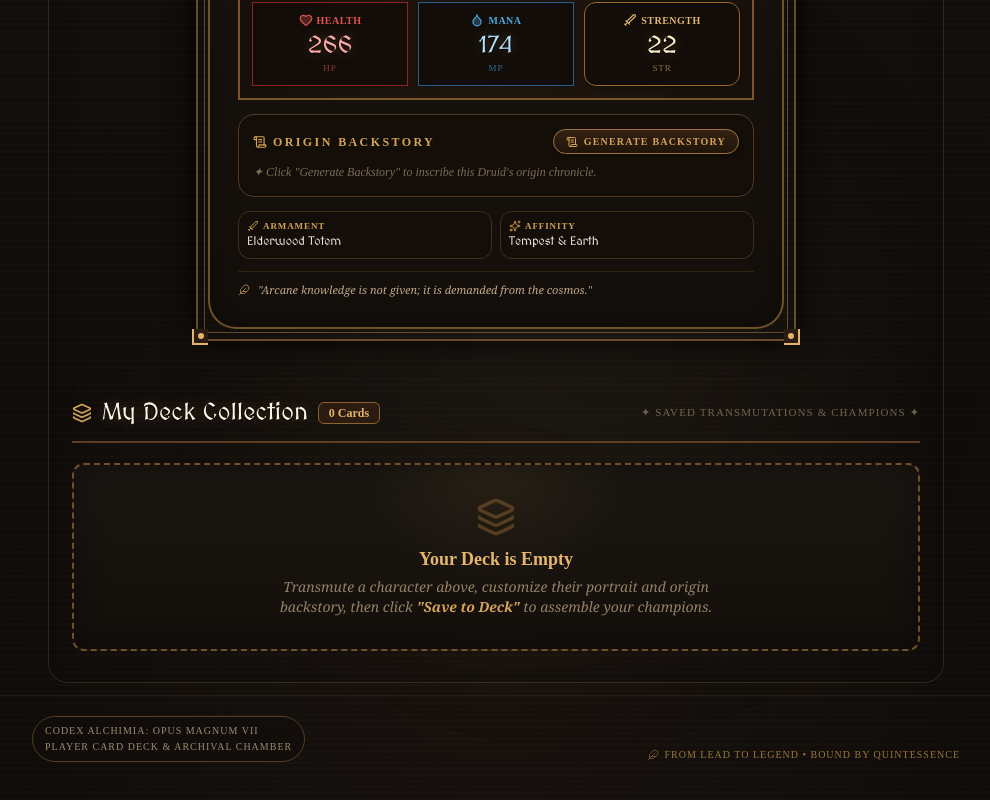
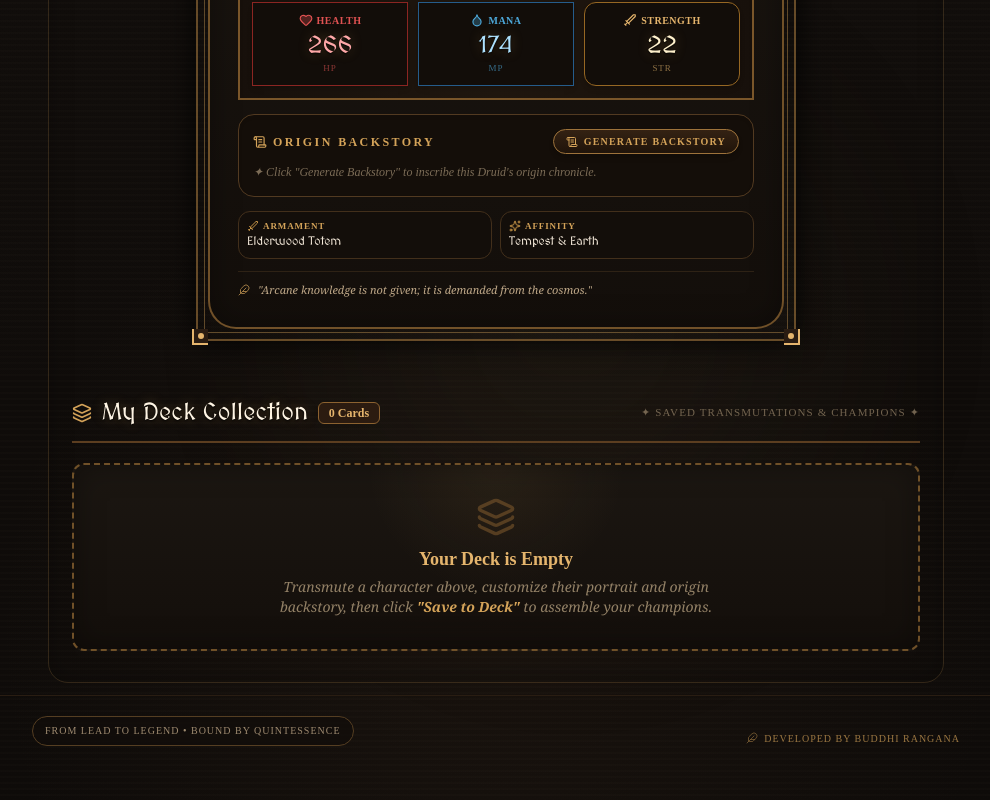
Before and after one commit to buddhirangana/fantasy-character-generator, a React (Vite) app: page / in a window 1280 px wide. Shown: the part 903-1703 px from the top of the page, without its empty margins (144-1134 px from the left). Built offline with nearby package versions, Linux system fonts and the light colour scheme; a web font is replaced by a local one.

Commit message:
refactor footer content and clean up whitespace for improved readability

```diff
--- a/src/App.tsx
+++ b/src/App.tsx
@@ -337,12 +337,11 @@ export default function App() {
       {/* Alchemist's Manuscript Footer */}
       <footer className="pt-5 pb-3 sm:pb-6 px-4 sm:px-12 flex flex-col sm:flex-row justify-between items-center sm:items-end gap-3 text-center sm:text-left relative z-10 border-t border-[#291D12] max-w-5xl mx-auto w-full text-[#9E8A70]">
         <div className="rounded-full border border-[#553E22] bg-[#120d0a]/70 px-3 py-1.5 text-[10px] uppercase tracking-widest leading-relaxed font-almendra">
-          Codex Alchimia: Opus Magnum VII <br />
-          Player Card Deck & Archival Chamber
+          <span>From Lead to Legend  •  Bound by Quintessence</span>
         </div>
         <div className="flex items-center gap-1.5 text-[10px] uppercase tracking-widest text-[#D4A359]/70 font-almendra">
           <Feather className="w-3 h-3 opacity-60" />
-          <span>From Lead to Legend • Bound by Quintessence</span>
+          <span>Developed by <a href="https://github.com/buddhirangana" target="_blank" rel="noopener noreferrer" className="hover:underline">Buddhi Rangana</a></span>
         </div>
       </footer>
     </div>
```
